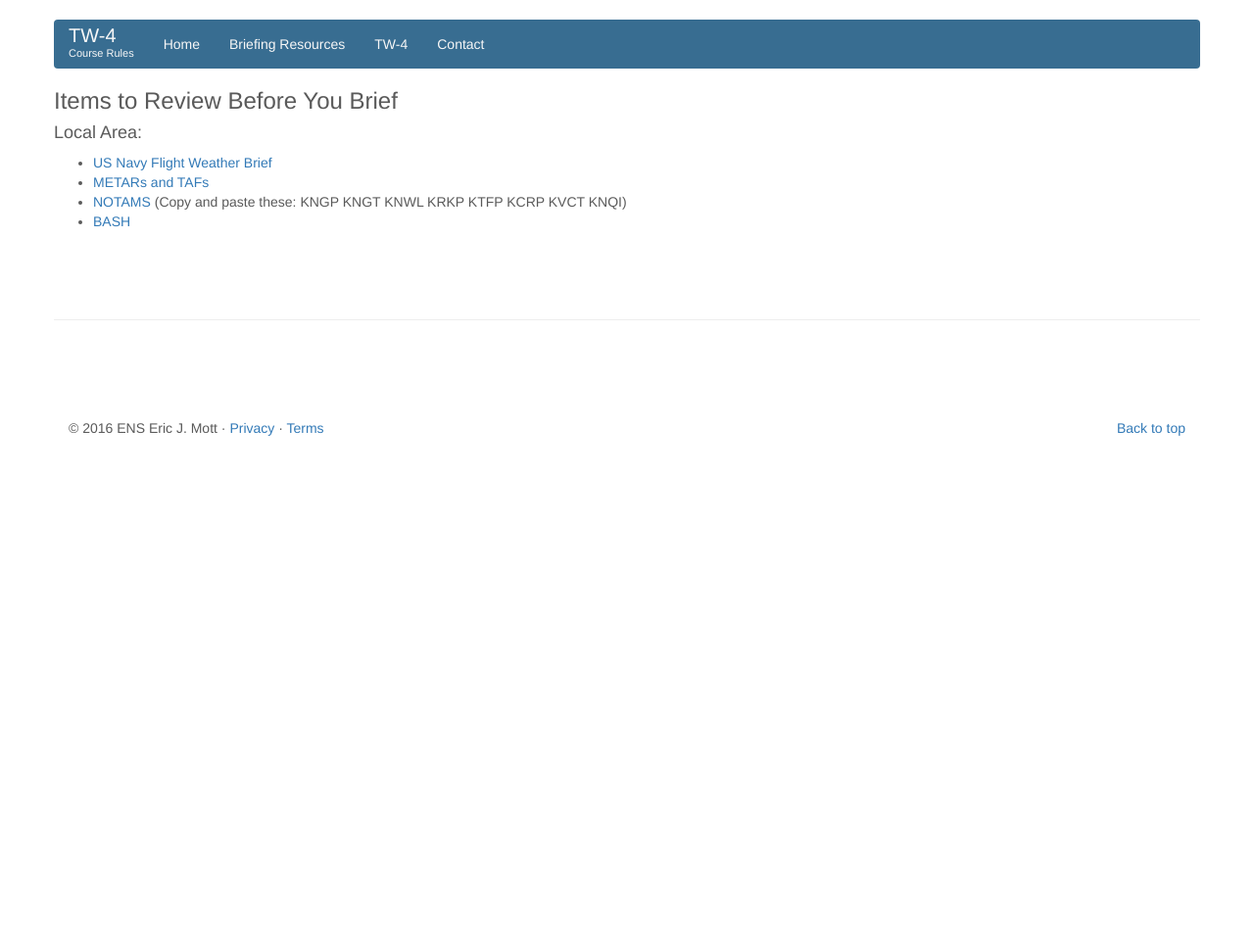
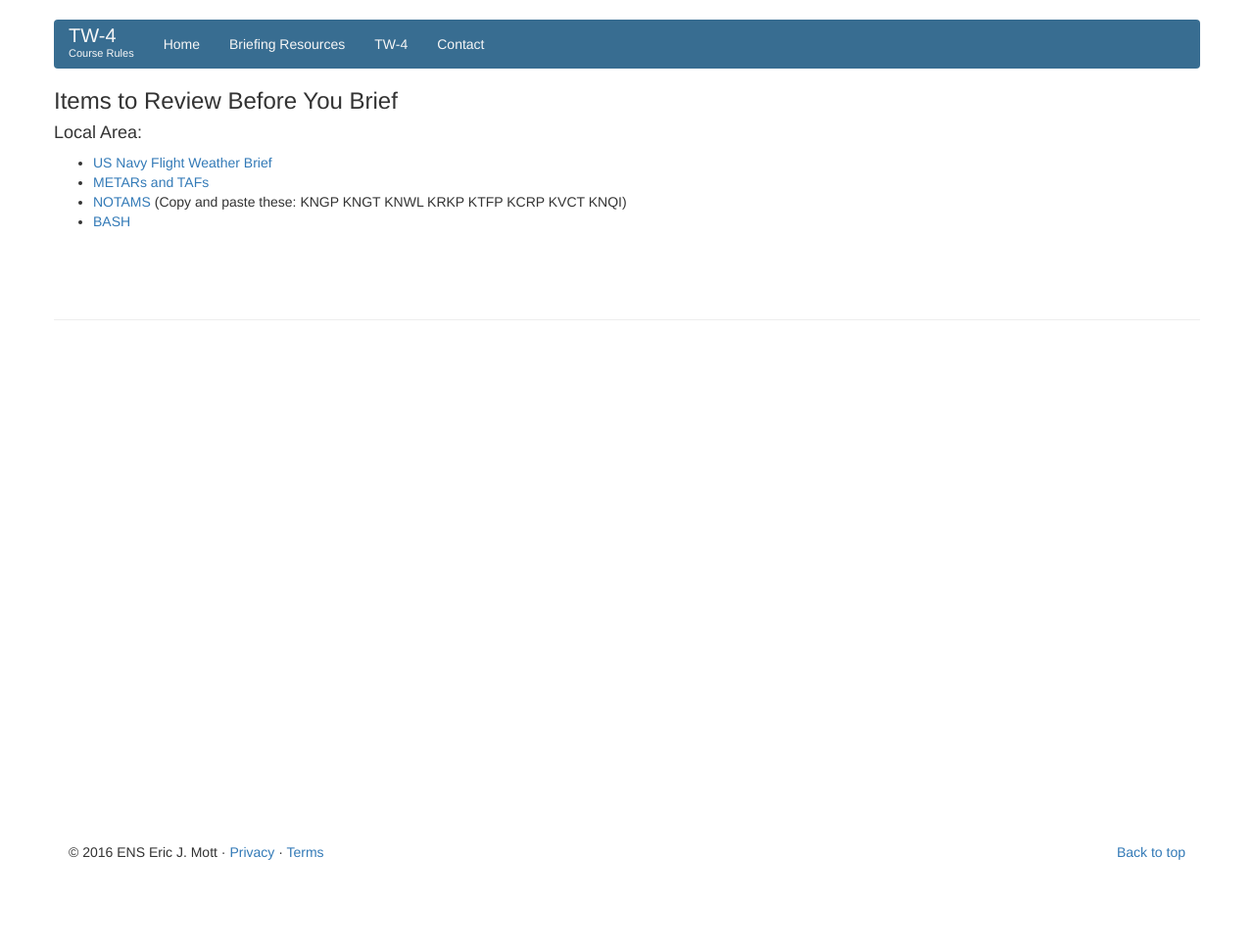
Before and after one commit to courserules/courserules.github.io, a Jekyll site: the page built from brief.html, in a window 1280 px wide. Shown: the whole page at 98% size. Built offline with Jekyll 4.4.1, drawn with Linux system fonts in a browser that asks for light colours; after the commit the page ends 900 px from its top, so only the background shows below that.

Commit message:
make the footer stick to bottom

```diff
--- a/_includes/footer.html
+++ b/_includes/footer.html
@@ -1,4 +1,4 @@
-	<div id="footer">
+	<div class="footer">
 		<div class="container">
 			<p class="pull-right"><a href="#">Back to top</a></p>
 			<p>&copy; {{ site.time | date: '%Y' }} ENS Eric J. Mott &middot; <a href="#">Privacy</a> &middot; <a href="#">Terms</a></p>
--- a/_layouts/default.html
+++ b/_layouts/default.html
@@ -1,9 +1,4 @@
 {% include head.html %}
 {% include navigation.html %}
-	<div id="wrap" data-role="page">
-
-        {{ content }}
-
-		{% include footer.html %}
-
-	</div><!-- /#wrap -->
+	{{ content }}
+{% include footer.html %}
--- a/css/courserules.css
+++ b/css/courserules.css
@@ -2,10 +2,15 @@
 -------------------------------------------------- */
 
 
-html,body {
-  height: 100%;
+html {
+  position: relative;
+  min-height: 100%;
   /* The html and body elements cannot have any padding or margin. */
   color: #5a5a5a;
+}
+
+body {
+	margin-bottom: 60px;
 }
 
 .btn-primary {
@@ -504,6 +509,16 @@
 	margin-top: 20px;
 }
 
+.footer {
+  padding-top: 20px;
+  position: absolute;
+  bottom: 0;
+  width: 100%;
+  /* Set the fixed height of the footer here */
+  height: 60px;
+}
+
+
 /* RESPONSIVE CSS
 -------------------------------------------------- */
 @media (min-width: 480px) {
```
